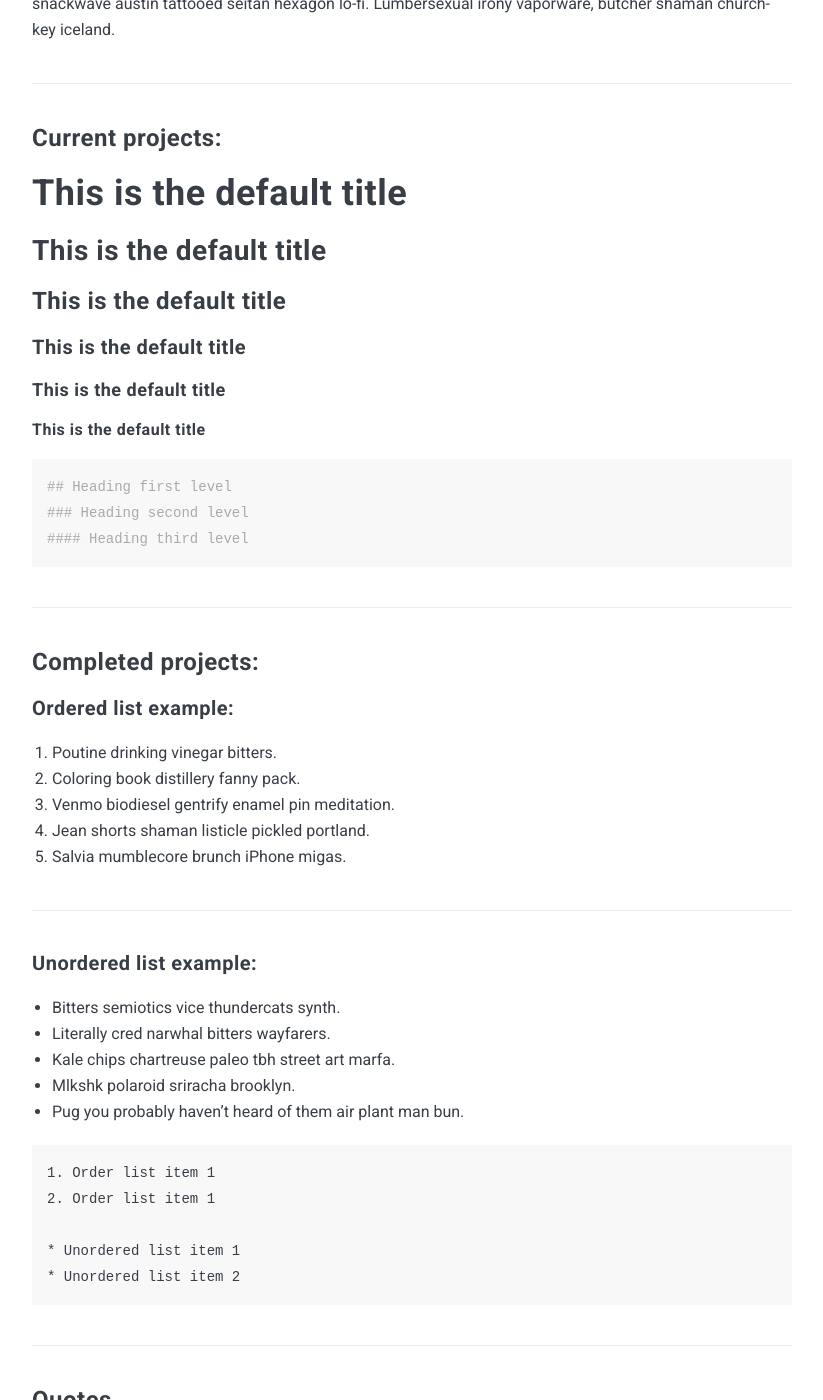
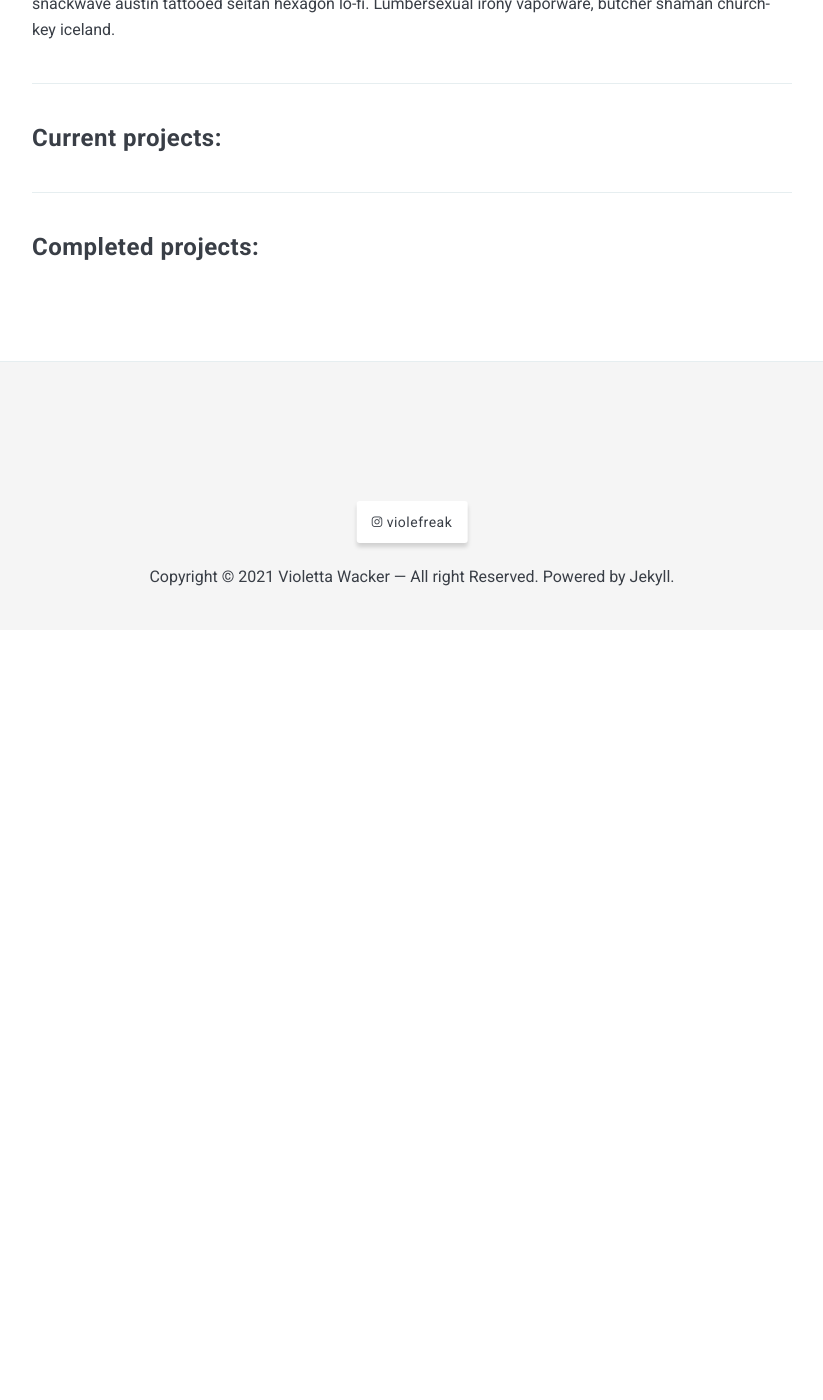
Before and after one commit to violefreak/violefreak.github.io, a Jekyll site: the page built from _pages/projects.md, in a window 1280 px wide and 1400 px high, scrolled down 1126 px. Shown: the whole window, without its empty margins (228-1051 px from the left). Built offline with Jekyll 4.4.1, drawn with Linux system fonts in a browser that asks for light colours; nearby versions of some CDN libraries; after the commit the page ends 1756 px from its top, so only the background shows below that; some of the changed text lies outside the part shown.

Commit message:
Update projects.md

```diff
--- a/_pages/projects.md
+++ b/_pages/projects.md
@@ -12,83 +12,6 @@ A paragraph looks like this — dolor amet cray stumptown fingerstache neutra fo
 
 ### Current projects:
 
-# This is the default title
-## This is the default title
-### This is the default title
-#### This is the default title
-##### This is the default title
-###### This is the default title
-
-{% highlight markdown %}
-## Heading first level
-### Heading second level
-#### Heading third level
-{% endhighlight %}
-
 ***
 
 ### Completed projects:
-
-#### Ordered list example:
-
-1. Poutine drinking vinegar bitters.
-2. Coloring book distillery fanny pack.
-3. Venmo biodiesel gentrify enamel pin meditation.
-4. Jean shorts shaman listicle pickled portland.
-5. Salvia mumblecore brunch iPhone migas.
-
-***
-
-#### Unordered list example:
-
-* Bitters semiotics vice thundercats synth.
-* Literally cred narwhal bitters wayfarers.
-* Kale chips chartreuse paleo tbh street art marfa.
-* Mlkshk polaroid sriracha brooklyn.
-* Pug you probably haven't heard of them air plant man bun.
-
-{% highlight markdown %}
-1. Order list item 1
-2. Order list item 1
-
-* Unordered list item 1
-* Unordered list item 2
-{% endhighlight %}
-
-***
-
-### Quotes
-
-> Coming together is a beginning; keeping together is progress; working together is success. — Edward Everett Hale
-
-***
-
-### Syntax Highlighter
-
-{% highlight js %}
-  $('.top').click(function () {
-    $('html, body').stop().animate({ scrollTop: 0 }, 'slow', 'swing');
-  });
-  $(window).scroll(function () {
-    if ($(this).scrollTop() > $(window).height()) {
-      $('.top').addClass("top-active");
-    } else {
-      $('.top').removeClass("top-active");
-    };
-  });
-{% endhighlight %}
-
-***
-
-### Videos
-
-<iframe src="https://www.youtube.com/embed/iWowJBRMtpc" frameborder="0" allowfullscreen></iframe>
-
-***
-
-### Images
-
-![]({{site.baseurl}}/images/09.jpg)
-*Backyard*
-
-***
```
